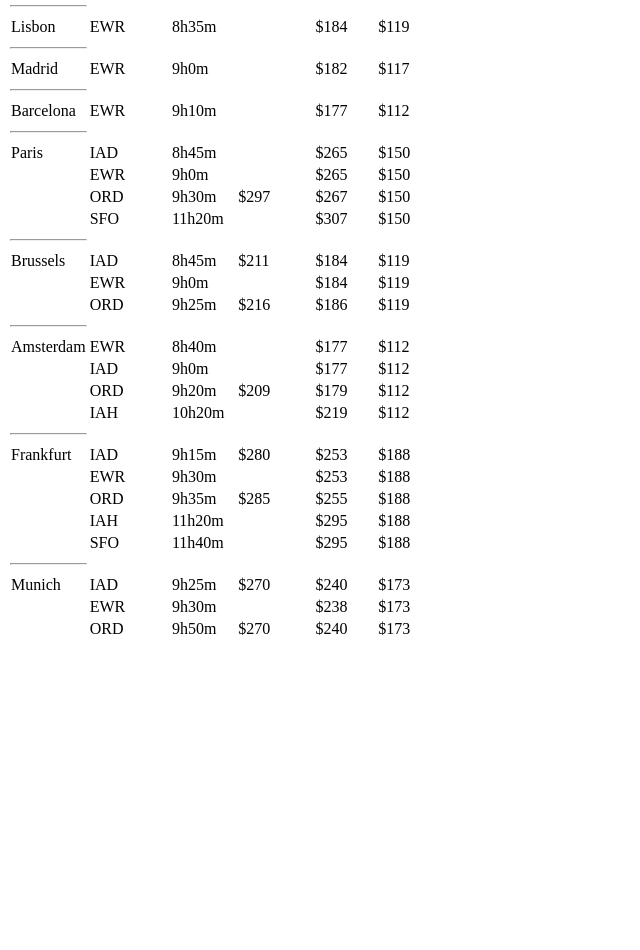
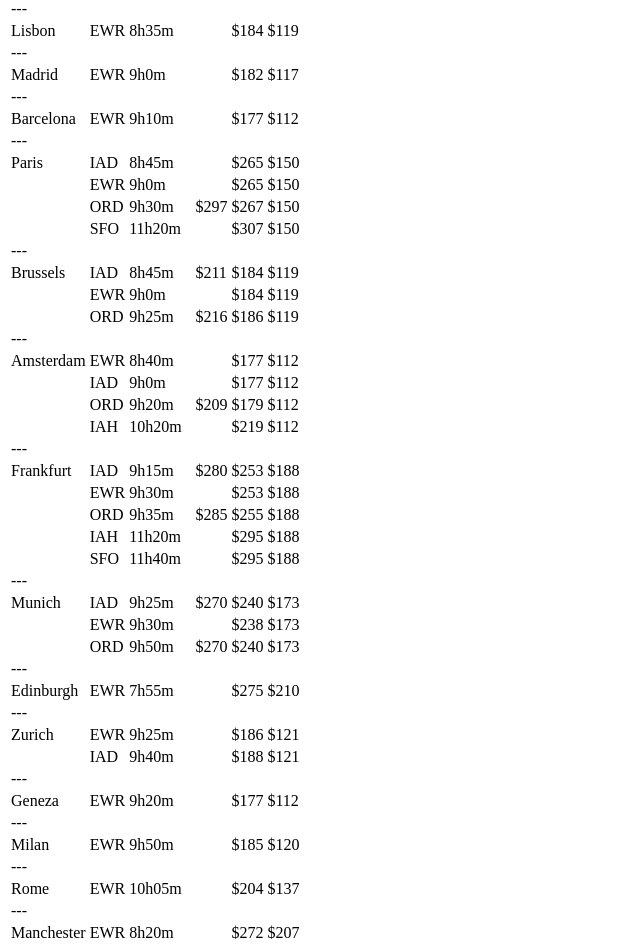
Before and after one commit to arleswall/flight-routes, a React (Create React App) app: page /europe in a window 1280 px wide. Shown: the part 260-1210 px from the top of the page, without its empty margins (0-640 px from the left). Before the commit the page ends 909 px from the top, so only its background shows below. Built offline with nearby package versions, Linux system fonts and the light colour scheme.

Commit message:
europe, australia database

```diff
--- a/package.json
+++ b/package.json
@@ -5,6 +5,7 @@
   "dependencies": {
     "react": "^16.2.0",
     "react-dom": "^16.2.0",
+    "react-router-dom": "^4.2.2",
     "react-scripts": "1.0.17"
   },
   "scripts": {
--- a/src/index.js
+++ b/src/index.js
@@ -1,5 +1,6 @@
 import React from "react";
 import ReactDOM from "react-dom";
 import App from "./main/App";
+import {BrowserRouter as Router} from "react-router-dom";
 
-ReactDOM.render(<App/>, document.getElementById("root"));
+ReactDOM.render(<Router><App/></Router>, document.getElementById('root'));
--- a/src/main/App.js
+++ b/src/main/App.js
@@ -1,10 +1,18 @@
 import React from "react";
+import {Switch, Route} from "react-router-dom";
 import Home from "./Home"
+import Europe from "./Europe";
+import Australia from "./Australia";
+
 class App extends React.Component{
     render(){
         return(
             <div>
-                <Home/>
+                <Switch>
+                    <Route exact path="/" component={Home}/>
+                    <Route path="/europe" component={Europe}/>
+                    <Route path="/australia" component={Australia}/>
+                </Switch>
             </div>
         )
     }
--- /dev/null
+++ b/src/main/Australia.js
@@ -0,0 +1,68 @@
+import React from "react";
+
+function Australia(){
+    return(
+        <div>
+            <h3>Australia</h3>
+                  <table>
+                    <tbody>
+                      <tr>
+                        <th>From</th>
+                        <th>To</th>
+                        <th>Duration</th>
+                        <th>F</th>
+                        <th>C</th>
+                        <th>Y</th>
+                      </tr>
+                       <tr>
+                         <td>Sydney</td>
+                         <td>SFO</td>
+                         <td>13h35m</td>
+                         <td></td>
+                         <td>$310</td>
+                         <td>$158</td>
+                    </tr>
+                       <tr>
+                         <td></td>
+                         <td>LAX</td>
+                         <td>13h50m</td>
+                         <td></td>
+                         <td>$310</td>
+                         <td>$158</td>
+                    </tr>
+                       <tr>
+                         <td></td>
+                         <td>IAH</td>
+                         <td>15h40m</td>
+                         <td></td>
+                         <td>$310</td>
+                         <td>$158</td>
+                    </tr>
+                    <tr>
+                       <td>---</td>
+                    </tr>
+                    <tr>
+                      <td>Melbourne</td>
+                      <td>LAX</td>
+                      <td>14h15m</td>
+                      <td></td>
+                      <td>$284</td>
+                      <td>$152</td>
+                 </tr>
+                    <tr>
+                       <td>---</td>
+                    </tr>
+                    <tr>
+                      <td>Auckland</td>
+                      <td>SFO</td>
+                      <td>12h20m</td>
+                      <td></td>
+                      <td>$241</td>
+                      <td>$109</td>
+                 </tr>
+                </tbody>
+            </table>
+        </div>
+    )
+}
+export default Australia;
--- a/src/main/Europe.js
+++ b/src/main/Europe.js
@@ -5,13 +5,14 @@
         <div>
             <h3>Europe</h3>
                   <table>
+                    <tbody>
                       <tr>
                         <th>From</th>
-                            <th>Destination</th>
+                        <th>To</th>
                         <th>Duration</th>
-                            <th>First Class</th>
-                            <th>Business</th>
-                            <th>Coach</th>
+                        <th>F</th>
+                        <th>C</th>
+                        <th>Y</th>
                       </tr>
                        <tr>
                          <td>London</td>
@@ -61,7 +62,9 @@
                        <td>$357</td>
                        <td>$250</td>
                  </tr>
-                 <hr/>
+                 <tr>
+                    <td>---</td>
+                 </tr>
                  <tr>
                      <td>Dublin</td>
                      <td>EWR</td>
@@ -70,7 +73,9 @@
                      <td>$158</td>
                      <td>$98</td>
                 </tr>
-                <hr/>
+                <tr>
+                   <td>---</td>
+                </tr>
                 <tr>
                     <td>Lisbon</td>
                     <td>EWR</td>
@@ -79,7 +84,9 @@
                     <td>$184</td>
                     <td>$119</td>
                </tr>
-               <hr/>
+               <tr>
+                  <td>---</td>
+               </tr>
                <tr>
                    <td>Madrid</td>
                    <td>EWR</td>
@@ -88,7 +95,9 @@
                    <td>$182</td>
                    <td>$117</td>
               </tr>
-              <hr/>
+              <tr>
+                 <td>---</td>
+              </tr>
               <tr>
                   <td>Barcelona</td>
                   <td>EWR</td>
@@ -97,7 +106,9 @@
                   <td>$177</td>
                   <td>$112</td>
              </tr>
-              <hr/>
+             <tr>
+                <td>---</td>
+             </tr>
               <tr>
                   <td>Paris</td>
                   <td>IAD</td>
@@ -130,7 +141,9 @@
                   <td>$307</td>
                   <td>$150</td>
               </tr>
-             <hr/>
+              <tr>
+                    <td>---</td>
+              </tr>
               <tr>
                   <td>Brussels</td>
                   <td>IAD</td>
@@ -155,7 +168,9 @@
                   <td>$186</td>
                   <td>$119</td>
              </tr>
-             <hr/>
+             <tr>
+                <td>---</td>
+             </tr>
               <tr>
                   <td>Amsterdam</td>
                   <td>EWR</td>
@@ -188,7 +203,9 @@
                   <td>$219</td>
                   <td>$112</td>
                  </tr>
-                 <hr/>
+                 <tr>
+                    <td>---</td>
+                 </tr>
                   <tr>
                       <td>Frankfurt</td>
                       <td>IAD</td>
@@ -229,7 +246,9 @@
                      <td>$295</td>
                      <td>$188</td>
                  </tr>
-                 <hr/>
+                 <tr>
+                    <td>---</td>
+                 </tr>
                  <tr>
                      <td>Munich</td>
                      <td>IAD</td>
@@ -254,6 +273,81 @@
                      <td>$240</td>
                      <td>$173</td>
                   </tr>
+                  <tr>
+                    <td>---</td>
+                  </tr>
+                   <tr>
+                       <td>Edinburgh</td>
+                       <td>EWR</td>
+                       <td>7h55m</td>
+                       <td></td>
+                       <td>$275</td>
+                       <td>$210</td>
+                   </tr>
+                  <tr>
+                    <td>---</td>
+                  </tr>
+                   <tr>
+                       <td>Zurich</td>
+                       <td>EWR</td>
+                       <td>9h25m</td>
+                       <td></td>
+                       <td>$186</td>
+                       <td>$121</td>
+                   </tr>
+                   <tr>
+                       <td></td>
+                       <td>IAD</td>
+                       <td>9h40m</td>
+                       <td></td>
+                       <td>$188</td>
+                       <td>$121</td>
+                   </tr>
+                   <tr>
+                     <td>---</td>
+                   </tr>
+                    <tr>
+                        <td>Geneza</td>
+                        <td>EWR</td>
+                        <td>9h20m</td>
+                        <td></td>
+                        <td>$177</td>
+                        <td>$112</td>
+                    </tr>
+                   <tr>
+                     <td>---</td>
+                   </tr>
+                    <tr>
+                        <td>Milan</td>
+                        <td>EWR</td>
+                        <td>9h50m</td>
+                        <td></td>
+                        <td>$185</td>
+                        <td>$120</td>
+                    </tr>
+                   <tr>
+                     <td>---</td>
+                   </tr>
+                    <tr>
+                        <td>Rome</td>
+                        <td>EWR</td>
+                        <td>10h05m</td>
+                        <td></td>
+                        <td>$204</td>
+                        <td>$137</td>
+                    </tr>
+                   <tr>
+                     <td>---</td>
+                   </tr>
+                    <tr>
+                        <td>Manchester</td>
+                        <td>EWR</td>
+                        <td>8h20m</td>
+                        <td></td>
+                        <td>$272</td>
+                        <td>$207</td>
+                    </tr>
+               </tbody>
             </table>
         </div>
     )
--- a/src/main/Home.js
+++ b/src/main/Home.js
@@ -1,10 +1,19 @@
 import React from "react";
-import Europe from "./Europe";
+import {Link} from "react-router-dom";
+
 
 function Home(){
     return(
         <div>
-            <Europe/>
+            <Link to="/usa">USA</Link>
+            <br/>
+            <Link to="/brazil">Brazil</Link>
+            <br/>
+            <Link to="/europe">Europe</Link>
+            <br/>
+            <Link to="/asia">Asia</Link>
+            <br/>
+            <Link to="/australia">Australia</Link>
         </div>
     )
 }
--- /dev/null
+++ b/src/main/Others.js
@@ -0,0 +1,2 @@
+Tel Aviv
+India
```
Lines whose indentation alone changed are shown as unchanged.
